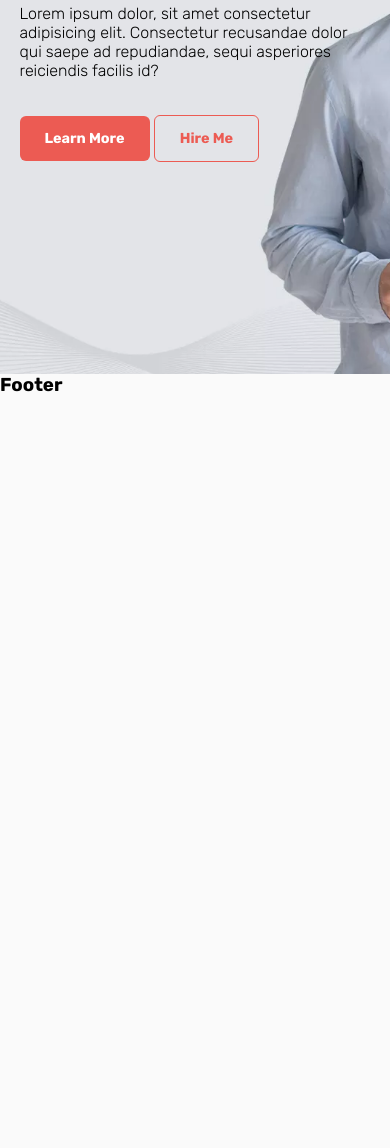
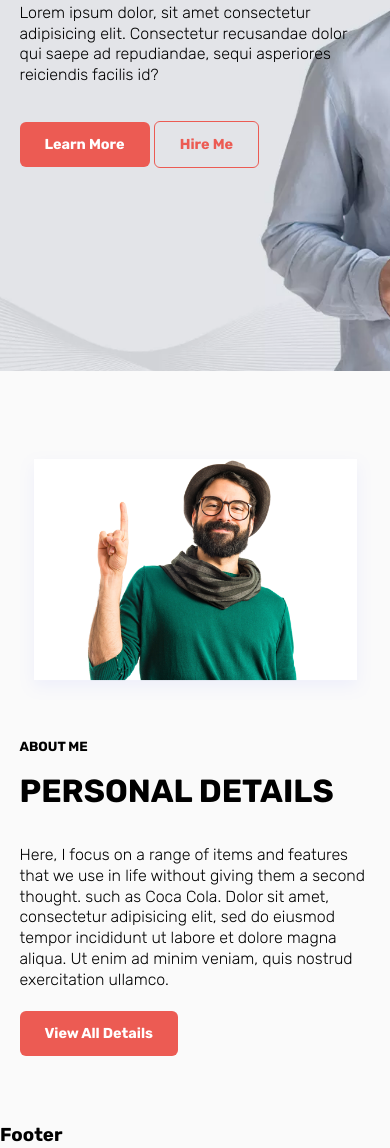
Before and after one commit to chilemati/portfolio1, a plain HTML site: page index.html in a window 390 px wide. Shown: the part 441-1589 px from the top of the page. Before the commit the page ends 844 px from the top, so only its background shows below. Drawn offline with Linux system fonts and the light colour scheme.

Commit message:
About Section Created

```diff
--- a/css/style.css
+++ b/css/style.css
@@ -20,11 +20,16 @@ body {
   background: var(--offWhite);
   font-family: 'Rubik', sans-serif;
   font-weight: 300;
+  line-height: 1.3;
 }
 
 .container {
   width: 90%;
   margin: 0 auto;
+}
+
+img{
+  width: 100%;
 }
 
 header {
@@ -42,9 +47,7 @@ header .container {
 }
 
 header .logo {
-  color: var(--primaryColor);
-  font-weight: 700;
-  font-size: 2rem;
+  width: 200px;
 }
 
 header nav {
@@ -147,6 +150,32 @@ header .btn-toggle .line{
 }
 
 
+.about-section {
+  padding: 5rem 0;
+}
+
+.flex-container {
+  display: flex;
+  align-items: center;
+  flex-direction: row;
+  flex-wrap: wrap;
+  justify-content: space-between;
+}
+
+.box {
+  width: 45%;
+}
+
+.content-box .content {
+  margin: 2rem 0;
+}
+
+.content-box .section-title {
+  font-size: 2.5rem;
+  margin-top: 2rem;
+}
+
+
 
 /* MOBILE SCREEN STYLING */
 @media (max-width: 768px) {
@@ -208,4 +237,23 @@ header .btn-toggle .line{
     font-size: 1rem;
   }
 
+  .flex-container {
+    flex-direction: column;
+    justify-content: center;
+  }
+
+
+.box {
+  width: 100%;
 }
+
+  .content-box {
+    margin-top: 2rem;
+  }
+
+  .content-box .section-title {
+    font-size: 2rem;
+    margin-top: 1rem;
+  }
+
+}
--- a/index.html
+++ b/index.html
@@ -50,6 +50,24 @@
           </div>
         </div>
       </section>
+
+      <section class="about-section">
+        <div class="container">
+          <div class="flex-container">
+            <div class="box">
+              <img src="./img/aboutImage.webp" class="about-image" alt="About image">
+            </div>
+            <div class="box content-box">
+              <h5>ABOUT ME</h5>
+
+              <h2 class="section-title">PERSONAL DETAILS</h2>
+              <p class="content">Here, I focus on a range of items and features that we use in life without giving them a second thought. such as Coca Cola. Dolor sit amet, consectetur adipisicing elit, sed do eiusmod tempor incididunt ut labore et dolore magna aliqua. Ut enim ad minim veniam, quis nostrud exercitation ullamco.</p>
+
+              <a href="#" class="btn">View all details</a>
+            </div>
+          </div>
+        </div>
+      </section>
     </main>
 
     <footer>
```
Also changed, not shown: img/aboutImage.webp (added).
